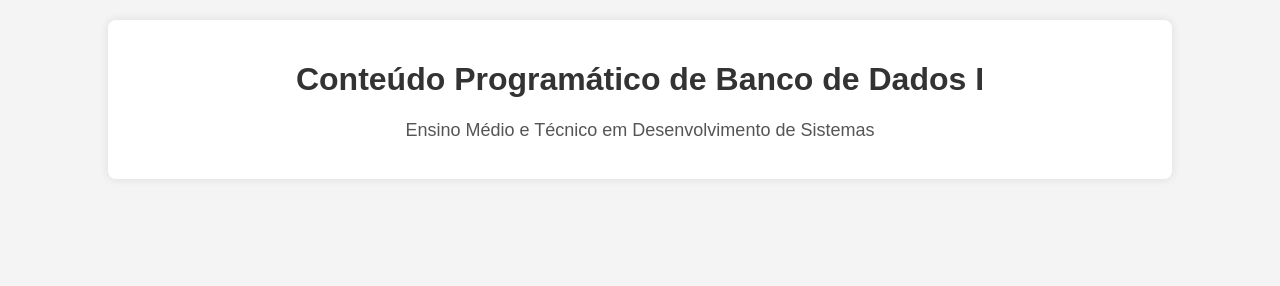
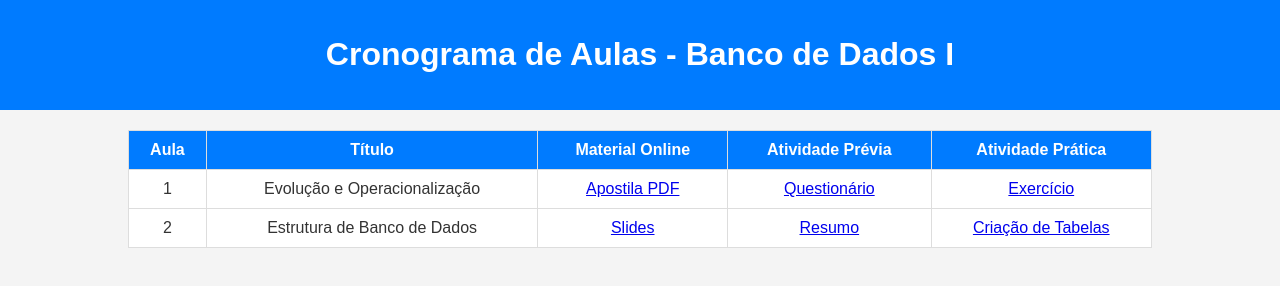
Before and after one commit to vejaisso/bd-1, a plain HTML site: page index.html in a window 1280 px wide. Drawn offline with Linux system fonts and the light colour scheme.

Commit message:
Add files via upload

```diff
--- a/index.html
+++ b/index.html
@@ -1,39 +1,112 @@
 <!DOCTYPE html>
-<html lang="pt-br">
+<html lang="pt-BR">
 <head>
     <meta charset="UTF-8">
     <meta name="viewport" content="width=device-width, initial-scale=1.0">
-    <title>Banco de Dados I - Conteúdo Programático</title>
+    <title>Cronograma de Aulas</title>
+    <link rel="stylesheet" href="styles.css">
+</head>
+<body>
+    <header>
+        <h1>Cronograma de Aulas - Banco de Dados I</h1>
+    </header>
+    <main>
+        <table>
+            <thead>
+                <tr>
+                    <th>Aula</th>
+                    <th>Título</th>
+                    <th>Material Online</th>
+                    <th>Atividade Prévia</th>
+                    <th>Atividade Prática</th>
+                </tr>
+            </thead>
+            <tbody>
+                <tr>
+                    <td>1</td>
+                    <td>Evolução e Operacionalização</td>
+                    <td><a href="#">Apostila PDF</a></td>
+                    <td><a href="#">Questionário</a></td>
+                    <td><a href="#">Exercício</a></td>
+                </tr>
+                <tr>
+                    <td>2</td>
+                    <td>Estrutura de Banco de Dados</td>
+                    <td><a href="#">Slides</a></td>
+                    <td><a href="#">Resumo</a></td>
+                    <td><a href="#">Criação de Tabelas</a></td>
+                </tr>
+            </tbody>
+        </table>
+    </main>
+</body>
+</html>
+
 <style>
 body {
     font-family: Arial, sans-serif;
     margin: 0;
     padding: 0;
     background-color: #f4f4f4;
+    color: #333;
     text-align: center;
 }
-        .container {
+
+header {
+    background: #007bff;
+    color: white;
+    padding: 15px;
+}
+
+button {
+    margin: 10px;
+    padding: 10px;
+    background: #333;
+    color: white;
+    border: none;
+    cursor: pointer;
+}
+
+button:hover {
+    background: #555;
+}
+
+table {
     width: 80%;
-            margin: auto;
-            background: #fff;
-            padding: 20px;
-            box-shadow: 0 0 10px rgba(0, 0, 0, 0.1);
-            border-radius: 8px;
-            margin-top: 20px;
+    margin: 20px auto;
+    border-collapse: collapse;
+    background: white;
 }
-        h1 {
-            color: #333;
+
+table, th, td {
+    border: 1px solid #ddd;
 }
-        p {
-            font-size: 18px;
-            color: #555;
+
+th, td {
+    padding: 10px;
+}
+
+th {
+    background: #007bff;
+    color: white;
+}
+
+/* script.js */
+document.getElementById("theme-toggle").addEventListener("click", function() {
+    document.body.classList.toggle("dark-mode");
+});
+
+body.dark-mode {
+    background-color: #333;
+    color: white;
+}
+
+.dark-mode table {
+    background: #444;
+    color: white;
+}
+
+.dark-mode th {
+    background: #222;
 }
 </style>
-</head>
-<body>
-    <div class="container">
-        <h1>Conteúdo Programático de Banco de Dados I</h1>
-        <p>Ensino Médio e Técnico em Desenvolvimento de Sistemas</p>
-    </div>
-</body>
-</html>
```
Lines whose indentation alone changed are shown as unchanged.
